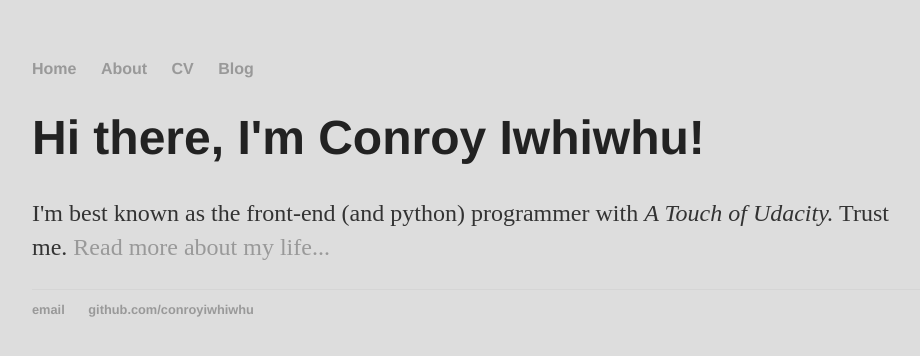
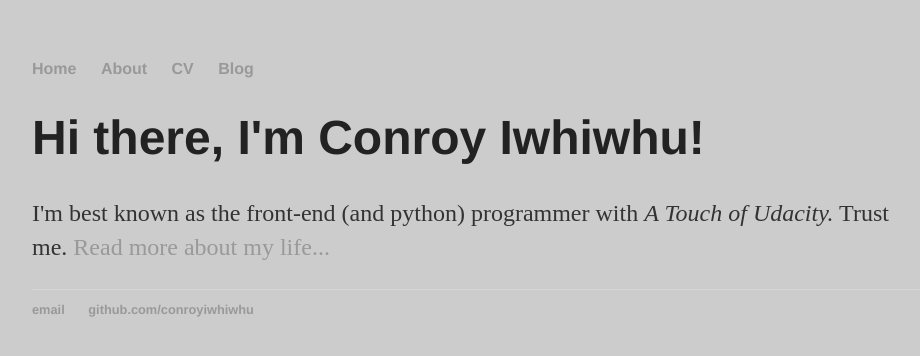
Before and after one commit to conroyiwhiwhu/conroyiwhiwhu.github.io, a Jekyll site: the page built from index.html, in a window 1280 px wide. Shown: the top 356 px of the page, without its empty margins (160-1080 px from the left). Built offline with Jekyll 4.4.1, drawn with Linux system fonts in a browser that asks for light colours.

Commit message:
Update main.css

```diff
--- a/css/main.css
+++ b/css/main.css
@@ -4,7 +4,7 @@
 body {
     margin: 60px auto;
     width: 70%;
-    background:#ddd;
+    background:#ccc;
     color:#222;
 }
 nav ul, footer ul {
```
